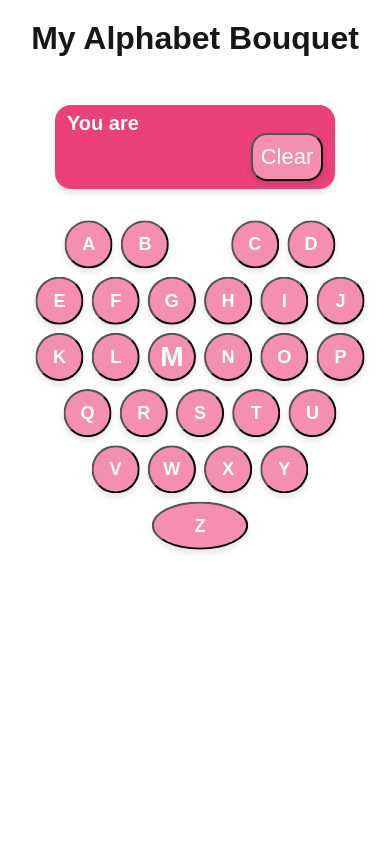
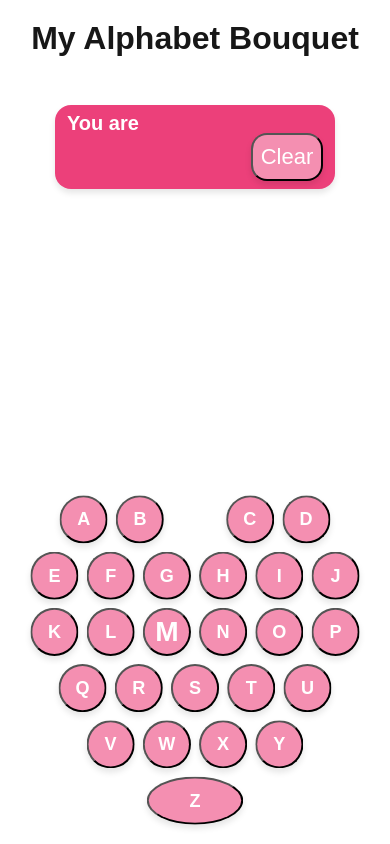
Before and after one commit to mykhailo-moskalov/vypravlennya, a Next.js app: page / in a window 390 px wide. Built offline with nearby package versions, Linux system fonts and the light colour scheme.

Commit message:
Aktualisieren von Grid.module.css

```diff
--- a/components/Grid/Grid.module.css
+++ b/components/Grid/Grid.module.css
@@ -10,7 +10,6 @@
 
   @media screen and (max-width: 450px) {
     width: 360px;
-    margin: 16px auto;
     gap: 8px;
   }
 }
```
